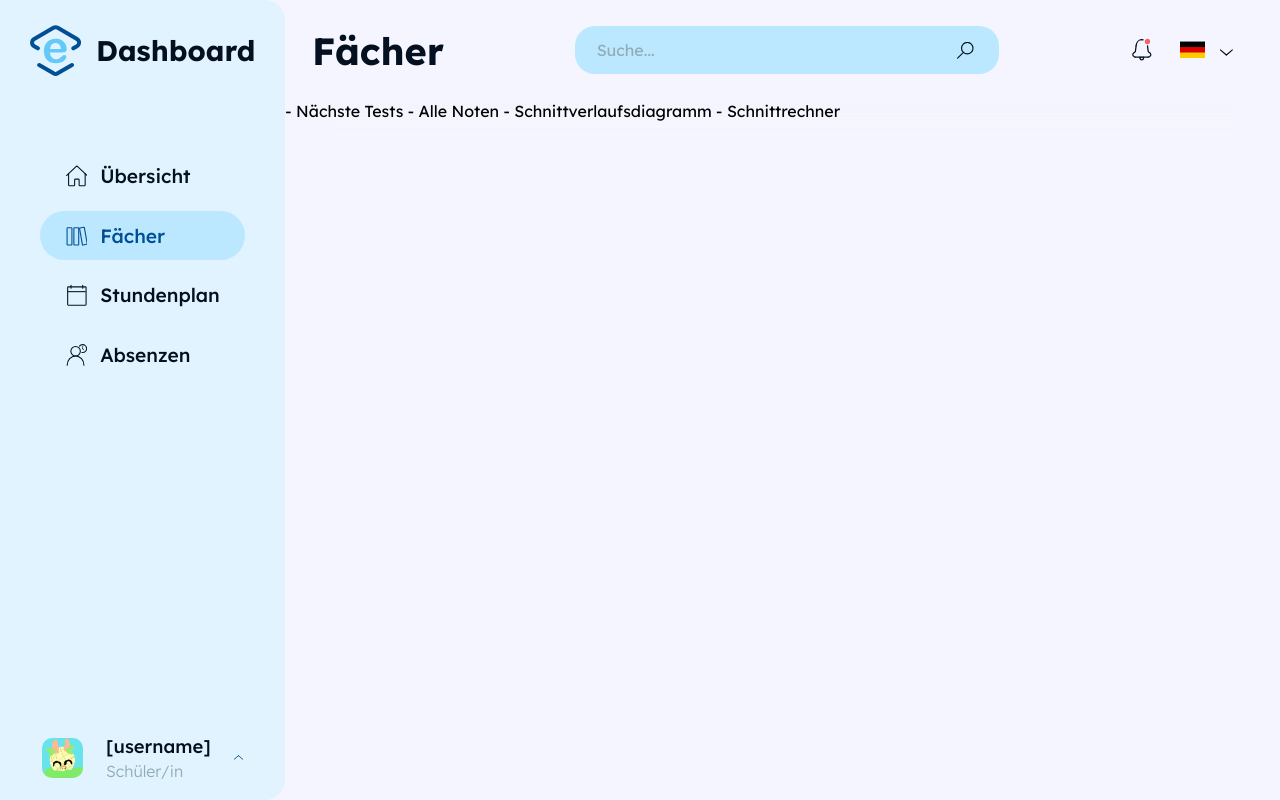
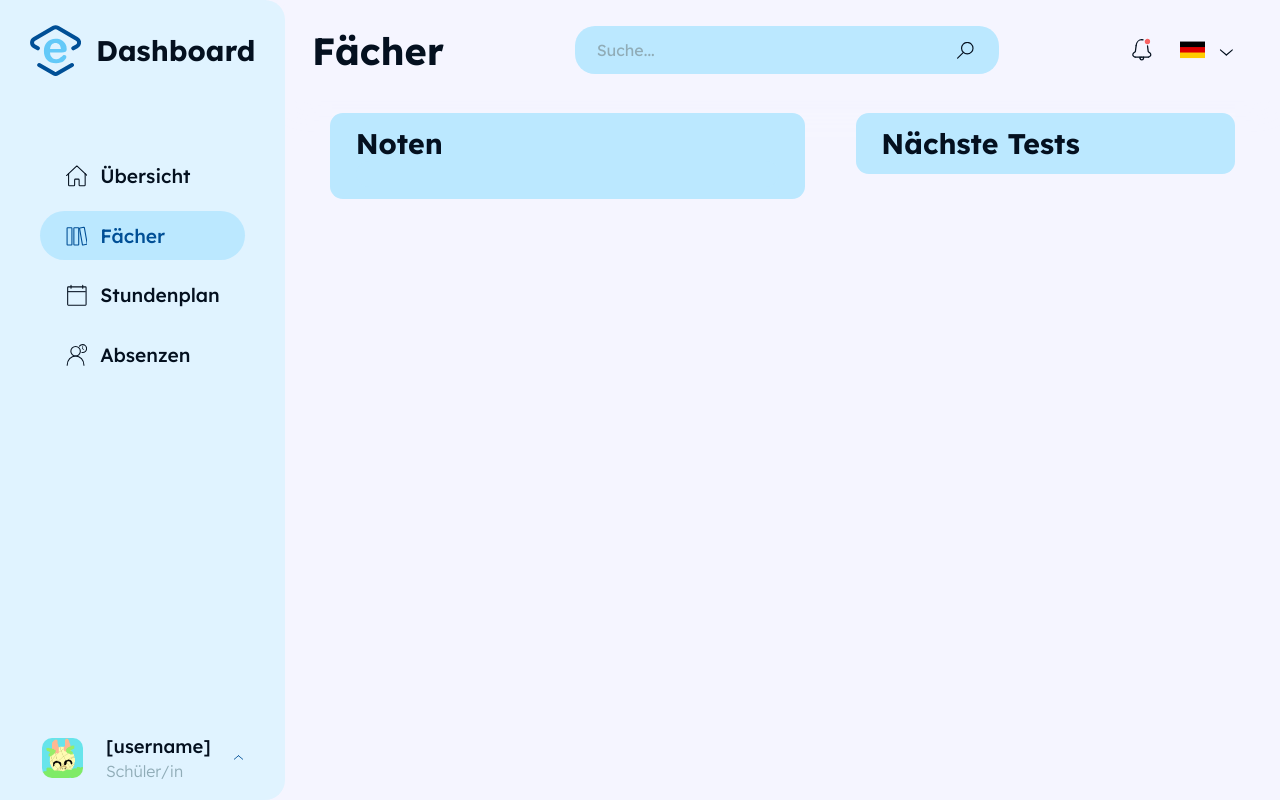
Before and after one commit to flavianz/eduLounge-Web, a React (Create React App) app: page /students/dashboard/subjects/details in a window 1280 px wide. Built offline with nearby package versions, Linux system fonts and the light colour scheme.

Commit message:
Add base structure

```diff
--- a/src/sites/StudentDashboard/StudentDashboardSubjectDetails/StudentDashboardSubjectDetails.css
+++ b/src/sites/StudentDashboard/StudentDashboardSubjectDetails/StudentDashboardSubjectDetails.css
@@ -0,0 +1,22 @@
+.studentDashboardSubjectsDetailsContainer {
+    flex: 1;
+    height: 100vh;
+    display: flex;
+    flex-direction: column;
+}
+.studentDashboardSubjectsDetailsContainer {
+    padding: 1vw 1.5vw;
+    display: flex;
+    flex-direction: row;
+}
+.studentDashboardSubjectsDetailsSideContainer {
+    padding: 0 2vw;
+}
+.studentDashboardSubjectDetailsMarksContainer {
+    background: var(--secondary);
+    border-radius: 1vw;
+    padding: 1vw 2vw;
+}
+.studentDashboardSubjectDetailsMarksTitle {
+    margin: 0;
+}
--- a/src/sites/StudentDashboard/StudentDashboardSubjectDetails/StudentDashboardSubjectDetails.tsx
+++ b/src/sites/StudentDashboard/StudentDashboardSubjectDetails/StudentDashboardSubjectDetails.tsx
@@ -10,9 +10,40 @@ export default function StudentDashboardSubjectDetails() {
             <div className="studentDashboardSubjectDetailsContainer">
                 <StudentDashboardHeader pageID={"subjects"} />
                 <div className="studentDashboardSubjectsDetailsContainer">
-                    - Nächste Tests - Alle Noten - Schnittverlaufsdiagramm -
-                    Schnittrechner
+                    <div
+                        style={{ flex: 5 }}
+                        className="studentDashboardSubjectsDetailsSideContainer"
+                    >
+                        <div className="studentDashboardSubjectDetailsMarksContainer">
+                            <h4
+                                className={
+                                    "studentDashboardSubjectDetailsMarksTitle"
+                                }
+                            >
+                                Noten
+                            </h4>
+                            <div className="studentDashboardSubjectDetailsMarksContainer">
+                                {}
+                            </div>
+                        </div>
+                    </div>
+                    <div
+                        style={{ flex: 4 }}
+                        className="studentDashboardSubjectsDetailsSideContainer"
+                    >
+                        <div className="studentDashboardSubjectDetailsMarksContainer">
+                            <h4
+                                className={
+                                    "studentDashboardSubjectDetailsMarksTitle"
+                                }
+                            >
+                                Nächste Tests
+                            </h4>
+                        </div>
+                    </div>
                 </div>
+                - Nächste Tests - Alle Noten - Schnittverlaufsdiagramm -
+                Schnittrechner
             </div>
         </div>
     );
```
